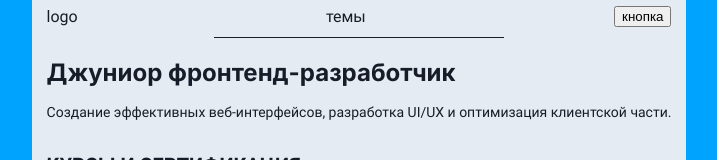
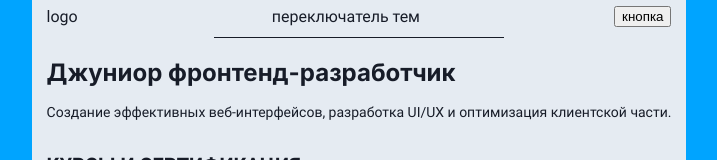
Before and after one commit to webdevandreev/main-portfolio, a website: page source/index.html in a window 1280 px wide. Shown: the top 160 px of the page, without its empty margins (281-998 px from the left). Drawn offline with nearby package versions, Linux system fonts and the light colour scheme; files that its build step writes are made by us from their sources.

Commit message:
"Updated text in header__theme-toggle element from 'темы' to 'переключатель тем'"

```diff
--- a/source/index.html
+++ b/source/index.html
@@ -17,7 +17,7 @@
     <header class="header">
       <div class="header__top">
         <div class="header__logo">logo</div>
-        <div class="header__theme-toggle">темы</div>
+        <div class="header__theme-toggle">переключатель тем</div>
         <button class="header__button" type="button">кнопка</button>
       </div>
       <nav class="header__nav">
```
